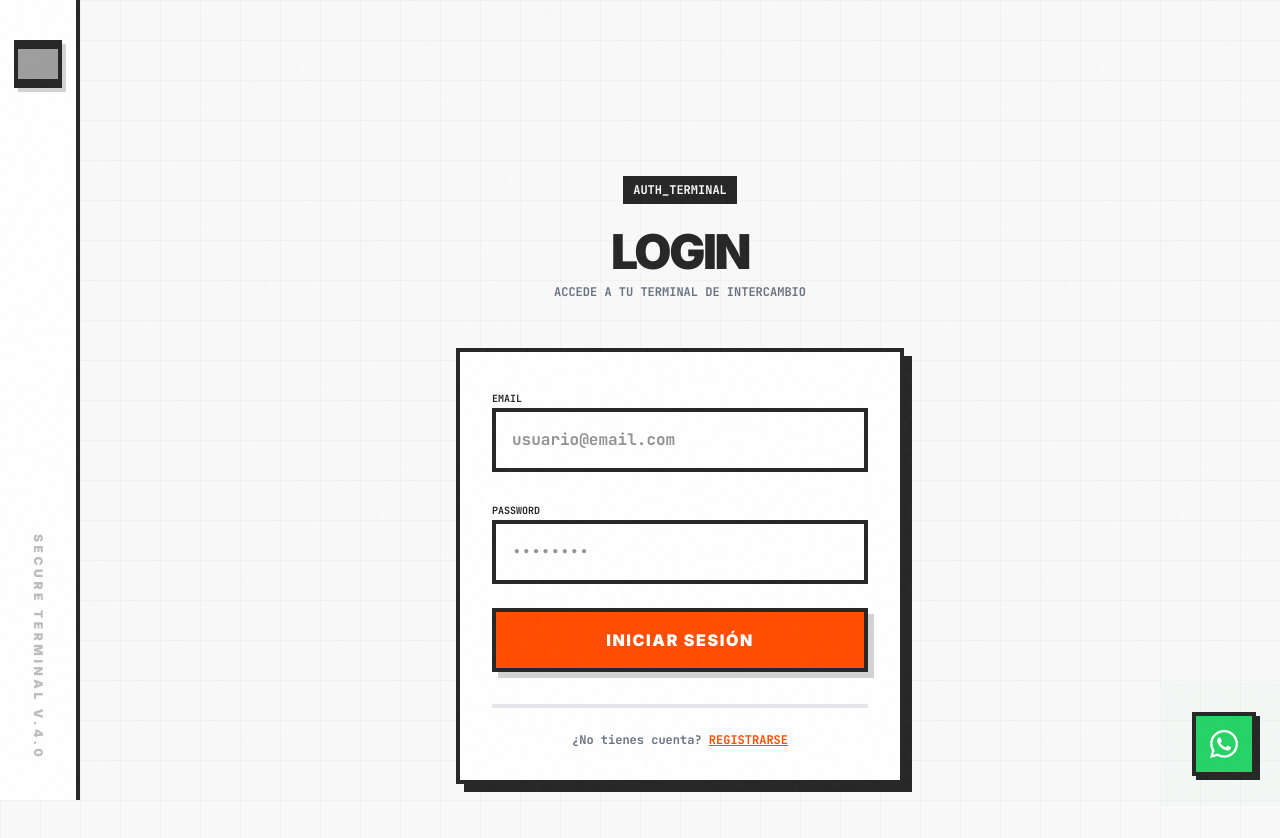
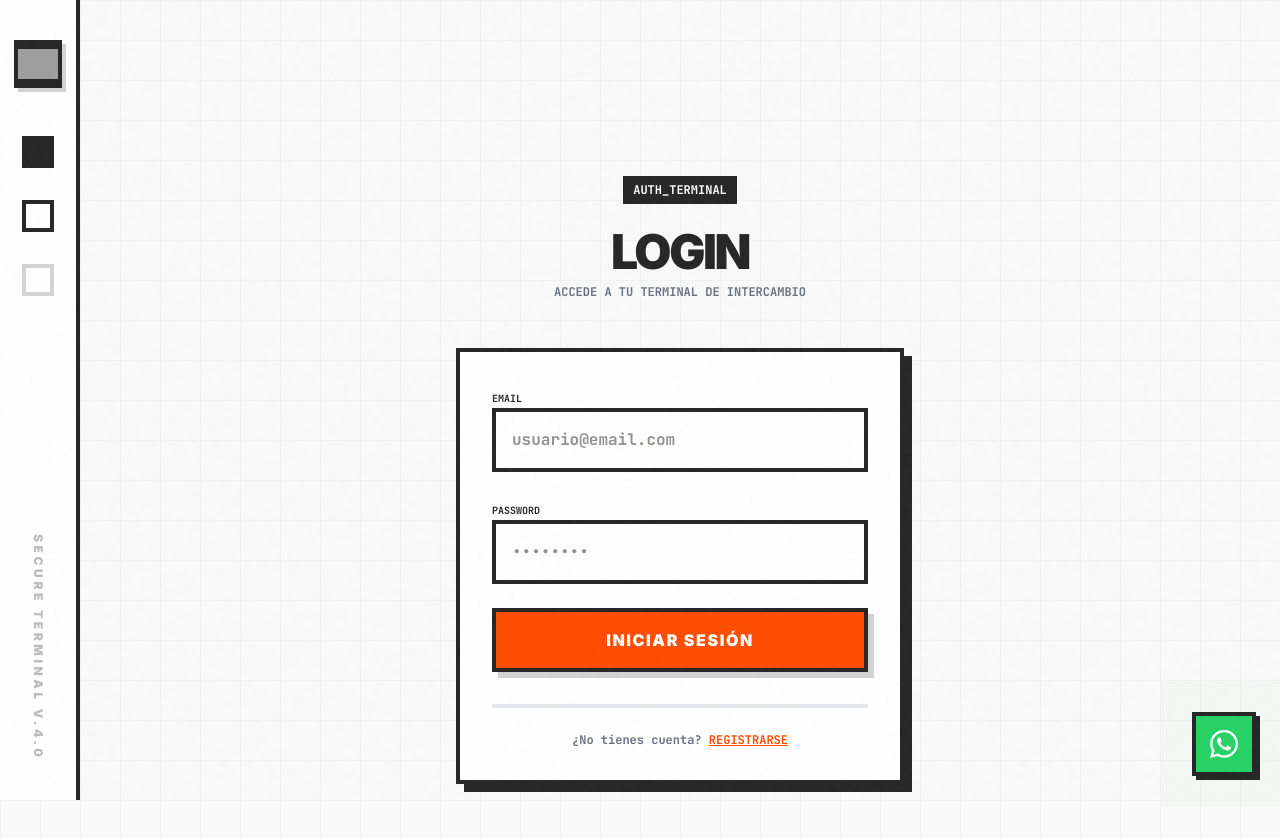
Before and after one commit to Factotum-Digital/PP360V01, a Next.js app: page /login in a window 1280 px wide. Shown: the top 838 px of the page. Built offline with nearby package versions, Linux system fonts and the light colour scheme; no server answers; grey boxes are pictures that could not be loaded.

Commit message:
Add decorative nav buttons to sidebar (no action)

```diff
--- a/components/layout/sidebar.tsx
+++ b/components/layout/sidebar.tsx
@@ -20,6 +20,13 @@ export const Sidebar: React.FC = () => (
                />
           </Link>
 
+          {/* Navigation Buttons (decorative - no action yet) */}
+          <nav className="flex flex-col gap-8">
+               <div className="w-8 h-8 bg-[#262626] hover:bg-[#FF4D00] transition-colors cursor-pointer border-2 border-[#262626]"></div>
+               <div className="w-8 h-8 border-4 border-[#262626] hover:bg-[#FF4D00] transition-colors cursor-pointer"></div>
+               <div className="w-8 h-8 border-4 border-[#262626] opacity-20 hover:opacity-100 transition-opacity cursor-pointer"></div>
+          </nav>
+
           {/* Version Text */}
           <div className="mt-auto vertical-text font-black text-xs uppercase tracking-[0.3em] opacity-30 select-none">
                Secure Terminal v.4.0
```
